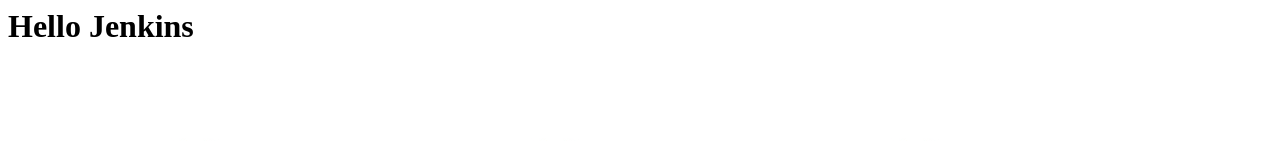
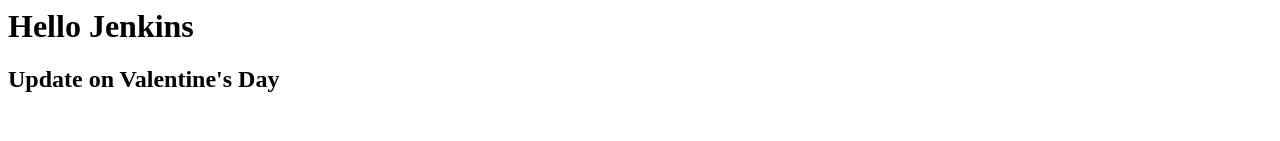
Before and after one commit to 1kingshuk/kingeywebapp1, a plain HTML site: page index.html in a window 1280 px wide. Shown: the top 141 px of the page. Drawn offline with Linux system fonts and the light colour scheme.

Commit message:
Update index.html

```diff
--- a/index.html
+++ b/index.html
@@ -1,4 +1,5 @@
 <h1> Hello  Jenkins </h1>
+<h2> Update on Valentine's Day <h2>
 <img  src="docker.png">
 <img  src="docker.png">
 <img  src="docker.png">
```
